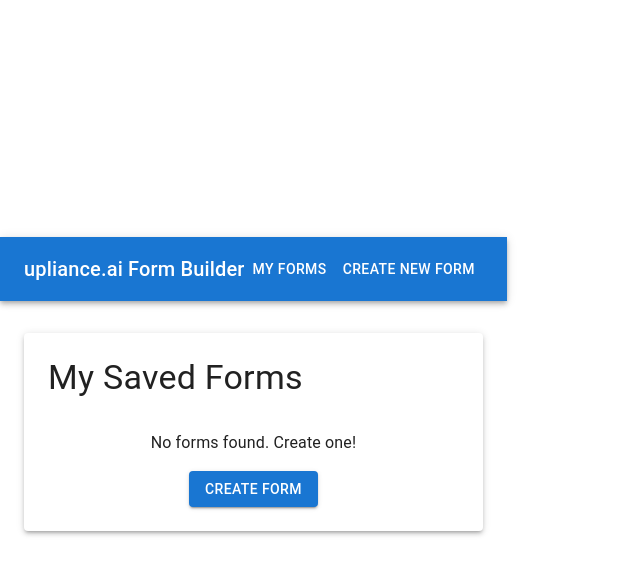
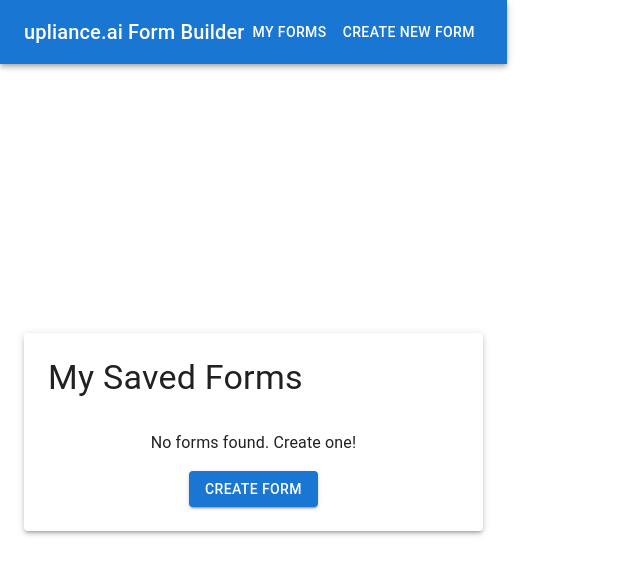
Before and after one commit to JaswanthPerni/upliance-form-builder, a React (Vite) app: page /myforms in a window 1280 px wide. Shown: the top 574 px of the page, without its empty margins (0-640 px from the left). Built offline with nearby package versions, Linux system fonts and the light colour scheme.

Commit message:
fix: resolve build errors and complete build

```diff
--- a/src/App.tsx
+++ b/src/App.tsx
@@ -5,24 +5,25 @@ import Header from './components/Header';
 import { MyFormsPage } from './features/myforms/MyFormsPage';
 import { CreateFormPage } from './features/create/CreateFormPage';
 import { PreviewFormPage } from './features/preview/PreviewFormPage';
-import { Container, Box } from '@mui/material'; // Make sure Box is imported
+import { Container, Box } from '@mui/material';
 
 function App() {
   return (
-    <>
+    // This outer Box makes our app a flex column that fills the screen's height
+    <Box sx={{ display: 'flex', flexDirection: 'column', minHeight: '100vh' }}>
       <Header />
-      {/* --- NEW CENTERING BOX --- */}
-      {/* This Box acts as the main content area for all pages */}
+
+      {/* This "main" Box is now the flexible part that will center everything */}
       <Box
-        component="main" // Using a semantic HTML tag is good practice
+        component="main"
         sx={{
-          display: 'flex',          // Enables Flexbox layout
-          justifyContent: 'center', // Centers the content horizontally
-          alignItems: 'flex-start',   // Aligns content to the top
-          py: 4,                      // Adds vertical padding (4 * 8px = 32px)
+          display: 'flex',
+          flexGrow: 1,                // CRITICAL: Allows this box to take up all available vertical space
+          justifyContent: 'center', // Centers horizontally
+          alignItems: 'center',     // CRITICAL: Centers vertically
         }}
       >
-        <Container maxWidth="lg"> {/* The Container still controls the max width of the content */}
+        <Container maxWidth="lg">
           <Routes>
             <Route path="/" element={<Navigate to="/myforms" />} />
             <Route path="/myforms" element={<MyFormsPage />} />
@@ -31,7 +32,7 @@ function App() {
           </Routes>
         </Container>
       </Box>
-    </>
+    </Box>
   );
 }
 
```
